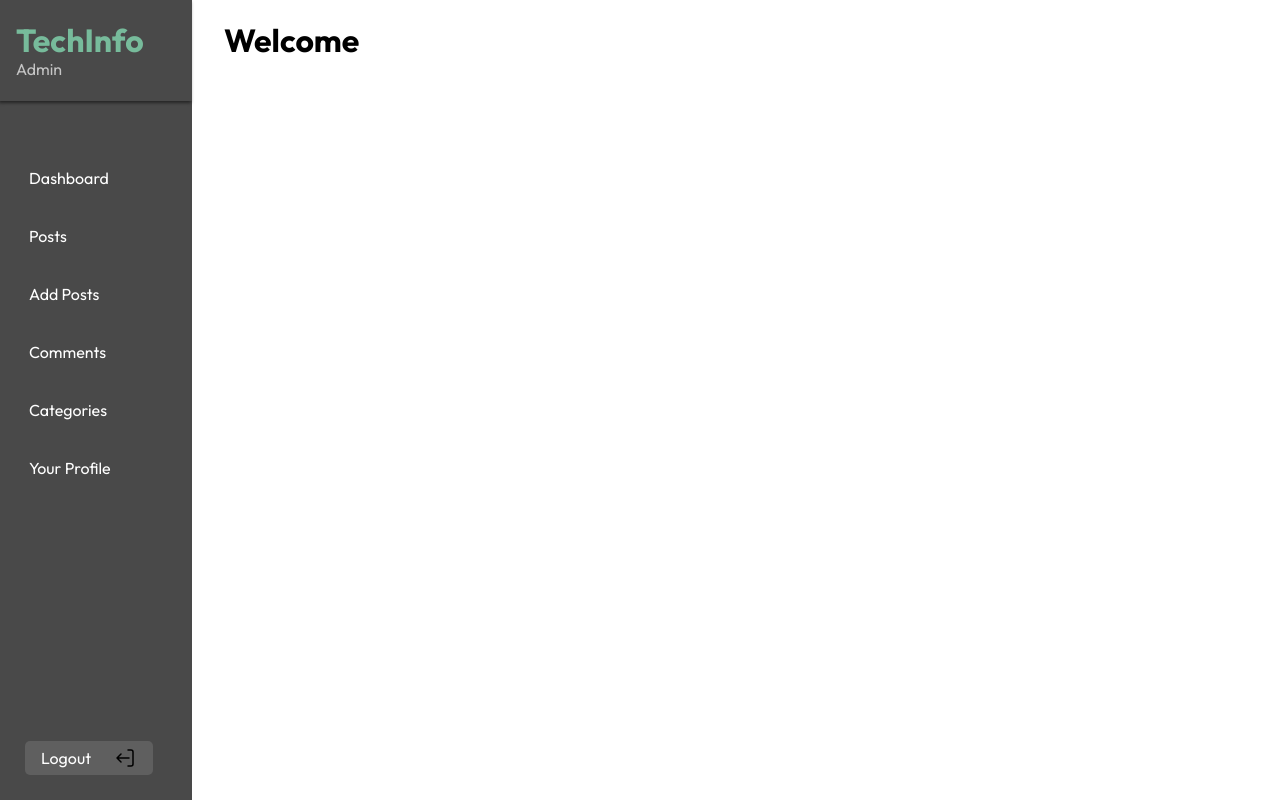
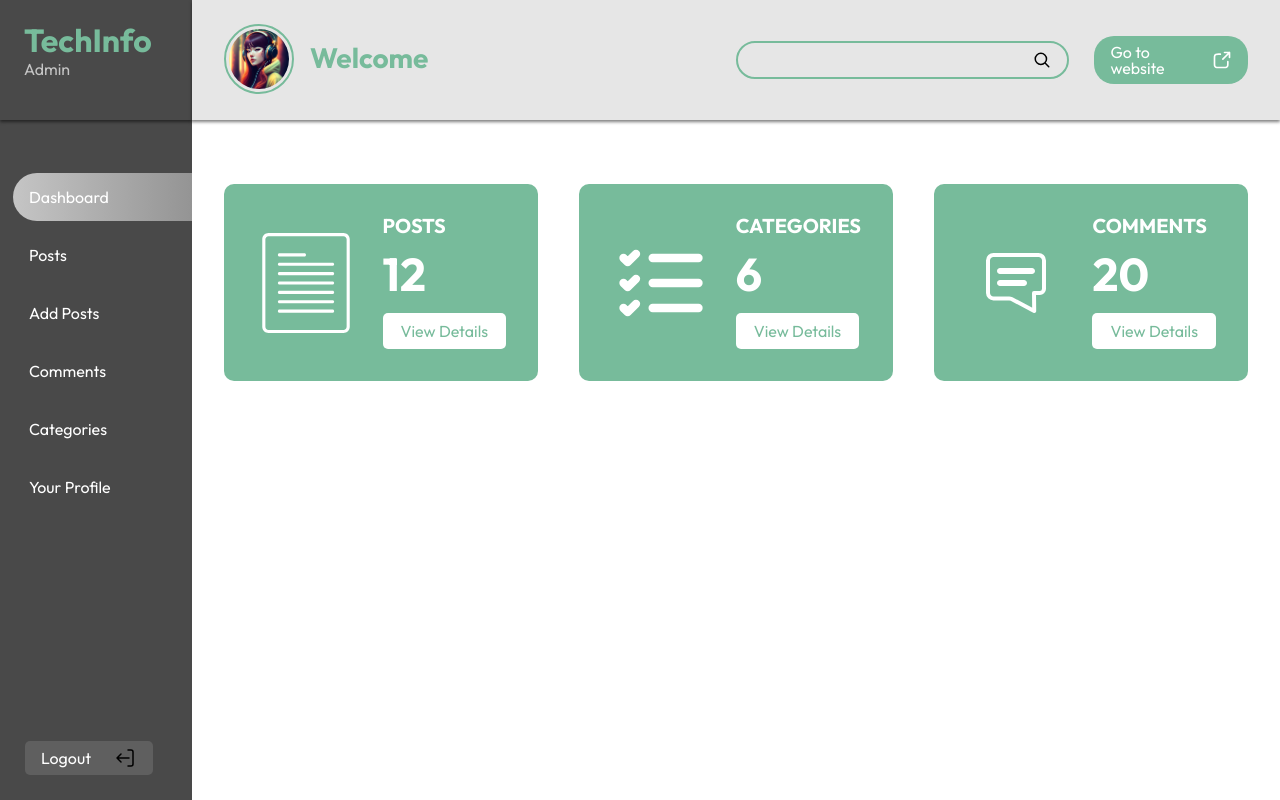
Before and after one commit to davidolanrewaju/my-blog, a PHP site: page /admin/ in a window 1280 px wide. Run offline with PHP 8.4, Linux system fonts and the light colour scheme; data that the repository does not hold is empty; some web fonts are replaced.

Commit message:
Build admin dashboard

```diff
--- a/admin/css/index.css
+++ b/admin/css/index.css
@@ -33,9 +33,10 @@ body {
 }
 
 .logo {
-  padding: 1.5rem 1rem;
+  padding: 1.5rem;
   color: #77bb9b;
-  box-shadow: -1px 2px 3px 0px rgba(0, 0, 0, 0.5);
+  box-shadow: 0px 2px 3px 0px rgba(0, 0, 0, 0.5);
+  height: 15%;
 }
 
 .logo p {
@@ -64,7 +65,12 @@ body {
 
 /* Added class in js for change background color of active link */
 .active {
-  background-color: #c5c5c5;
+  /* background-color: #c5c5c5; */
+  background-image: linear-gradient(
+      to right,
+      rgba(197, 197, 197, 1.0),
+      rgb(148, 148, 148)
+    );
 }
 
 .logout-container {
@@ -90,6 +96,146 @@ body {
   width: 25%;
 }
 
-.main-content {
-  padding: 1.5rem 2rem;
+.top-nav {
+  display: grid;
+  grid-template-columns: 50% 50%;
+  align-items: center;
+  padding: 0.8rem 2rem;
+  height: 15%;
+  background-color: #e6e6e6;
+  box-shadow: 0px 2px 3px 0px rgba(0, 0, 0, 0.5);
 }
+
+.profile {
+  display: flex;
+  gap: 1rem;
+  align-items: center;
+}
+
+.profile-img img{
+  border-radius: 50%;
+  border: 2px solid #77bb9b;
+  padding: 3px;
+}
+
+.welcome-msg h2{
+  color: #77bb9b;
+  padding-bottom: 4px;
+  font-size: 28px;
+}
+
+.welcome-msg p {
+  font-size: 20px;
+  color: #5f5f5f;
+}
+
+.search-container {
+  display: grid;
+  grid-template-columns: 65% 30%;
+  column-gap: 5%;
+  align-items: center;
+}
+
+.search-bar {
+  display: flex;
+  flex-direction: row;
+  align-items: center;
+  justify-content: space-between;
+  background-color: transparent;
+  padding: 0 1rem 0 1rem;
+  border: 2px solid #77bb9b;
+  border-radius: 20px;
+}
+
+#search {
+  width: 100%;
+  border: none;
+  outline: none;
+  background-color: transparent;
+  padding: 0.6rem 0;
+}
+
+.search-icon {
+  width: 6%;
+}
+
+.goto-website {
+  place-self: center;
+}
+
+.goto-website a {
+  display: flex;
+  align-items: center;
+  gap: 5px;
+  text-decoration: none;
+  background-color: #77bb9b;
+  padding: 0.5rem 1rem;
+  color: #fff;
+  border-radius: 20px;
+}
+
+.goto-website a:hover {
+  text-decoration: underline;
+}
+
+.info-cards {
+  padding: 4rem 2rem 2rem 2rem;
+  display: grid;
+  grid-template-columns: repeat(3, 1fr);
+  column-gap: 4%;
+}
+
+.card {
+  display: flex;
+  justify-content: space-between;
+  align-items: center;
+  background-color: #77bb9b;
+  padding: 2rem;
+  border-radius: 10px;
+}
+
+.card:hover {
+  background-color: #446b58;
+}
+
+.card-img {
+  display: flex;
+  flex-direction: column;
+  align-items: flex-start;
+}
+
+.info {
+  display: flex;
+  flex-direction: column;
+  align-items: flex-start;
+  justify-content: space-between;
+}
+
+.info p {
+  font-size: 20px;
+  color: #fff;
+  font-weight: 700;
+  text-transform: uppercase;
+  margin-bottom: 15px;
+}
+
+.info h1 {
+  font-size: 46px;
+  margin-bottom: 1rem;
+  color: #fff;
+}
+
+.info a {
+  background-color: #fff;
+  padding: 0.5rem 1rem;
+  text-decoration: none;
+  color: #77bb9b;
+  border-radius: 5px;
+  border: 2px solid transparent;
+}
+
+.info a:hover {
+  color: #fff;
+  background-color: transparent;
+  border: 2px solid #fff;
+}
--- a/admin/index.php
+++ b/admin/index.php
@@ -24,7 +24,7 @@ if (isset($_SESSION['username']) && isset($_SESSION['email'])) {
                 <p>Admin</p>
             </div>
             <div class="tabs">
-                <a class="tab" href="index.php">Dashboard</a>
+                <a class="tab" href="./">Dashboard</a>
                 <a class="tab" href="#">Posts</a>
                 <a class="tab" href="#">Add Posts</a>
                 <a class="tab" href="#">Comments</a>
@@ -39,10 +39,65 @@ if (isset($_SESSION['username']) && isset($_SESSION['email'])) {
         </div>
         <div class="main-content">
             <div class="top-nav">
-                <h1>Welcome</h1>
-                <p>
-                    <?php echo $user ?>
-                </p>
+                <div class="profile">
+                    <div class="profile-img">
+                        <img src="css/assets/user-img.jpg" alt="" width="70" height="70">
+                    </div>
+                    <div class="welcome-msg">
+                        <h2>Welcome</h2>
+                        <p>
+                            <?php echo $user ?>
+                        </p>
+                    </div>
+                </div>
+                <div class="search-container">
+                    <div class="search-bar">
+                        <input type="search" name="search" id="search">
+                        <img class="search-icon icon" src="../css/assets/search.svg" alt="search-icon" width="20"
+                            height="20">
+                    </div>
+                    <div class="goto-website">
+                        <a href="../">
+                            <p>Go to website</p>
+                            <img class="icon" src="css/assets/ext-link.svg" alt="ext-link-icon" width="20" height="20">
+                        </a>
+                    </div>
+                </div>
+            </div>
+
+            <div class="info-cards">
+                <div class="posts-card card">
+                    <div class="card-img">
+                        <img src="css/assets/posts.svg" alt="post-icon" width="100" height="100">
+                    </div>
+                    <div class="posts-info info">
+                        <p>Posts</p>
+                        <h1>12</h1>
+                        <a href="#">View Details</a>
+                    </div>
+                </div>
+                <div class="categories-card card">
+                    <div class="card-img">
+                        <img src="css/assets/category.svg" alt="post-icon" width="100" height="100">
+
+                    </div>
+                    <div class="categories-info info">
+                        <p>Categories</p>
+                        <h1>6</h1>
+                        <a href="#">View Details</a>
+                    </div>
+                </div>
+                <div class="comments-card card">
+                    <div class="card-img">
+                        <img src="css/assets/comment.svg" alt="post-icon" width="100" height="100">
+
+                    </div>
+                    <div class="comments-info info">
+                        <p>Comments</p>
+                        <h1>20</h1>
+                        <a href="#">View Details</a>
+                    </div>
+                </div>
             </div>
         </div>
     </div>
```
Also changed, not shown: admin/css/assets/category.svg (added), admin/css/assets/comment.svg (added), admin/css/assets/ext-link.svg (added), admin/css/assets/posts.svg (added).
